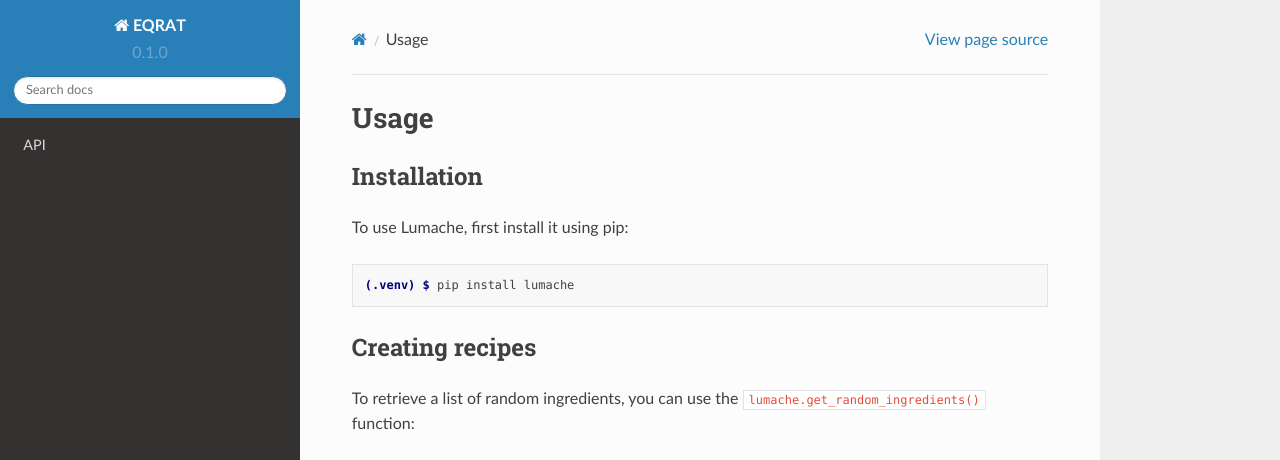
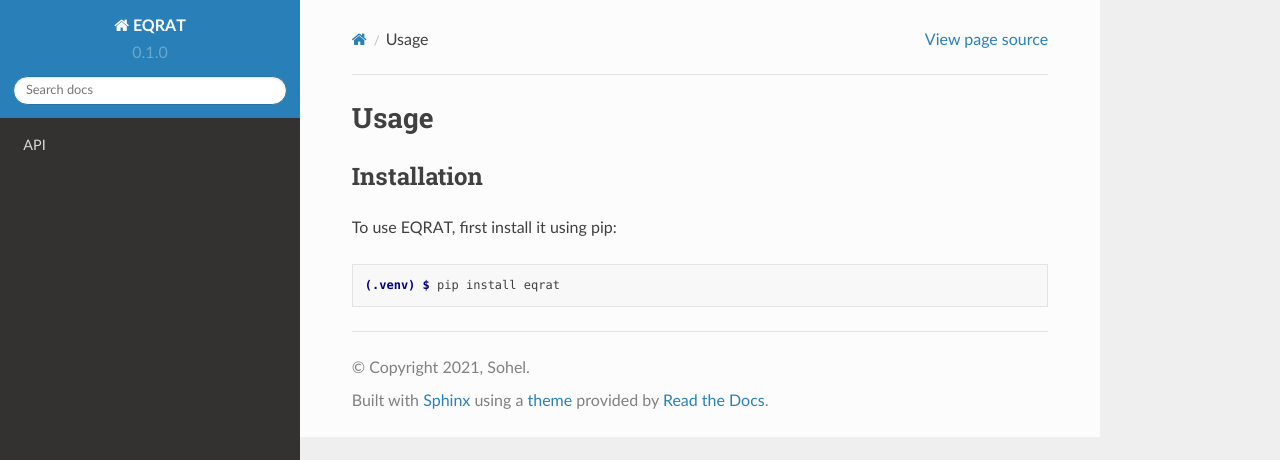
Before and after one commit to ranasohelce/EQRAT, a Sphinx documentation site: the page built from docs/source/usage.rst, in a window 1280 px wide and 1036 px high. Shown: the top 460 px of the window. Built offline with Sphinx 7.4.7 and the Read the Docs theme 2.0.0, drawn with Linux system fonts in a browser that asks for light colours; pages that are not in the unit, such as notebooks, are missing from menus; some of the changed text lies outside the part shown; grey boxes are pictures that could not be loaded.

Commit message:
Update usage.rst

```diff
--- a/docs/source/usage.rst
+++ b/docs/source/usage.rst
@@ -6,28 +6,8 @@ Usage
 Installation
 ------------
 
-To use Lumache, first install it using pip:
+To use EQRAT, first install it using pip:
 
 .. code-block:: console
 
-   (.venv) $ pip install lumache
-
-Creating recipes
-----------------
-
-To retrieve a list of random ingredients,
-you can use the ``lumache.get_random_ingredients()`` function:
-
-.. autofunction:: lumache.get_random_ingredients
-
-The ``kind`` parameter should be either ``"meat"``, ``"fish"``,
-or ``"veggies"``. Otherwise, :py:func:`lumache.get_random_ingredients`
-will raise an exception.
-
-.. autoexception:: lumache.InvalidKindError
-
-For example:
-
->>> import lumache
->>> lumache.get_random_ingredients()
-['shells', 'gorgonzola', 'parsley']
+   (.venv) $ pip install eqrat
```
